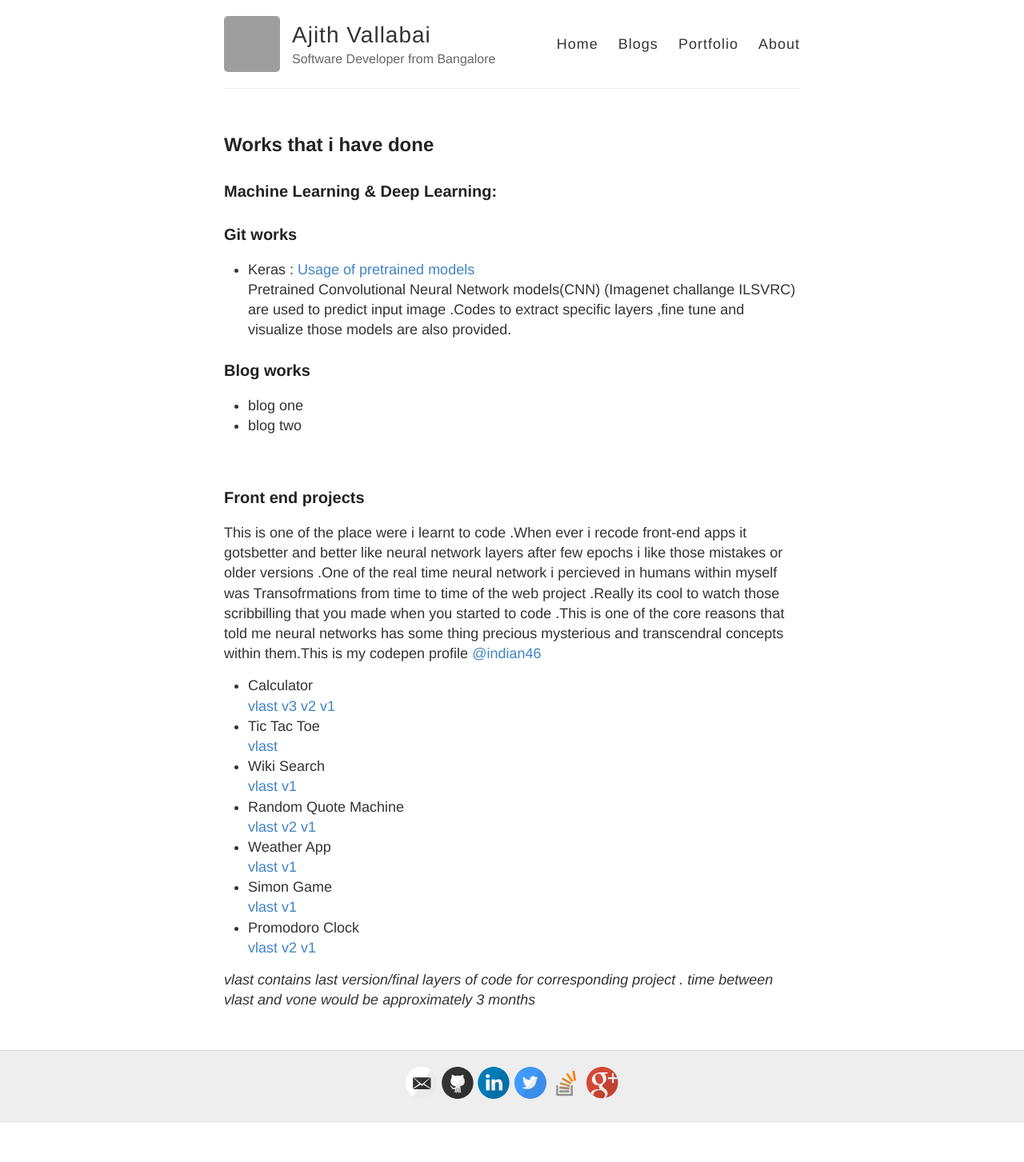
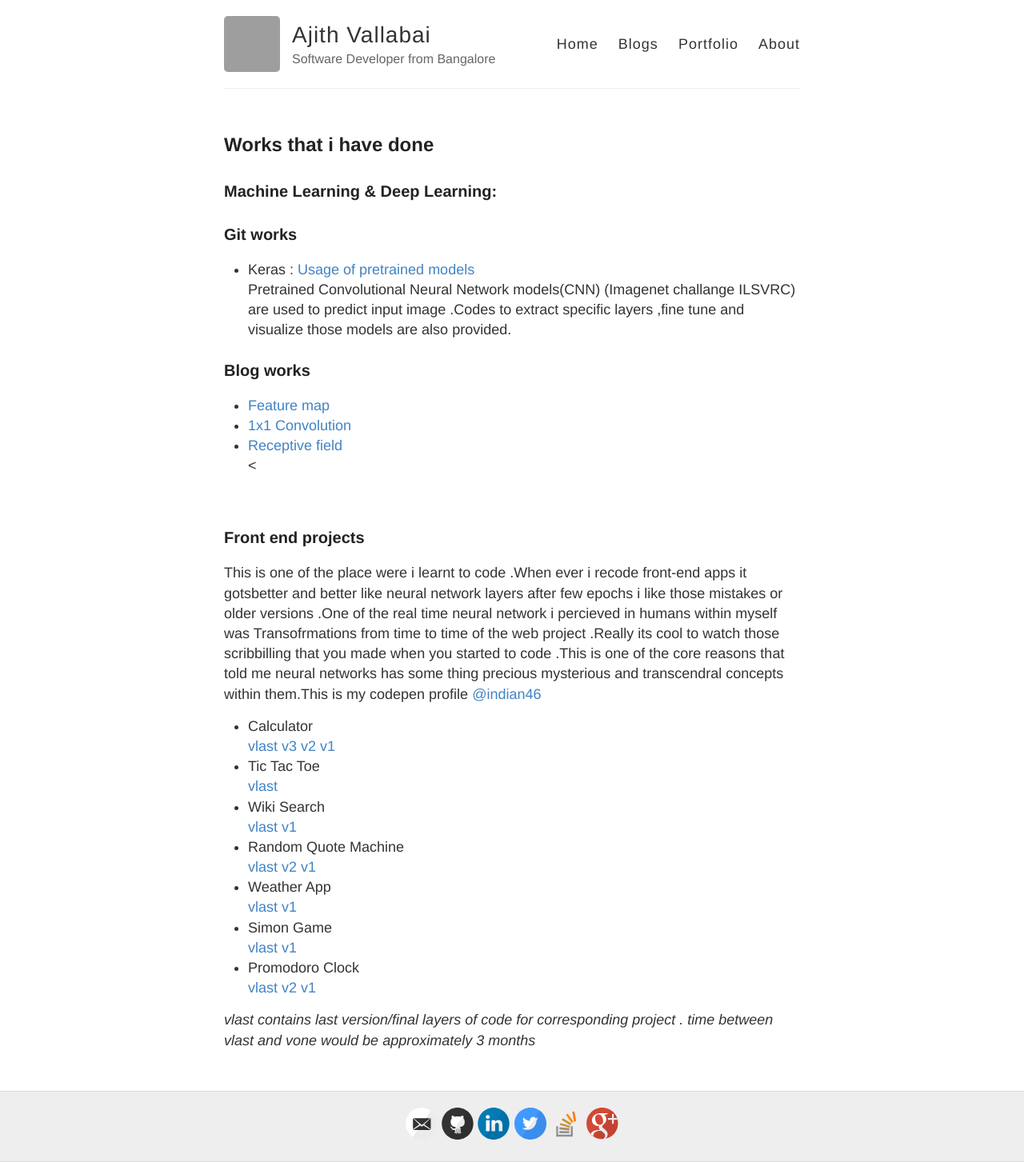
Before and after one commit to ajithvallabai/ajithvallabai.github.io, a Jekyll site: the page built from index.html, in a window 1280 px wide. Shown: the whole page at 80% size. Built offline with Jekyll 4.4.1, drawn with Linux system fonts in a browser that asks for light colours; before the commit the page ends 1403 px from its top, so only the background shows below that; grey boxes are pictures that could not be loaded.

Commit message:
fix errors in first updates

```diff
--- a/index.html
+++ b/index.html
@@ -30,8 +30,10 @@ layout: default
   </ul>
     <h3>Blog works</h3>
     <ul>
-      <li>blog one</li>
-      <li>blog two</li>
+      <li><a href="https://ajithvallabai.github.io/Blog_one/">Feature map</a></li>
+      <li><a href="https://ajithvallabai.github.io/Blog_two/">1x1 Convolution</a></li>
+      <li><a href="https://ajithvallabai.github.io/Blog_three/">Receptive field</a></li>
+      <
     </ul>
 
   <br>
```
Also changed, not shown: _posts/2018-6-4-Blog_one.md (+1 -1 lines), about.md (+1 -1 lines).
